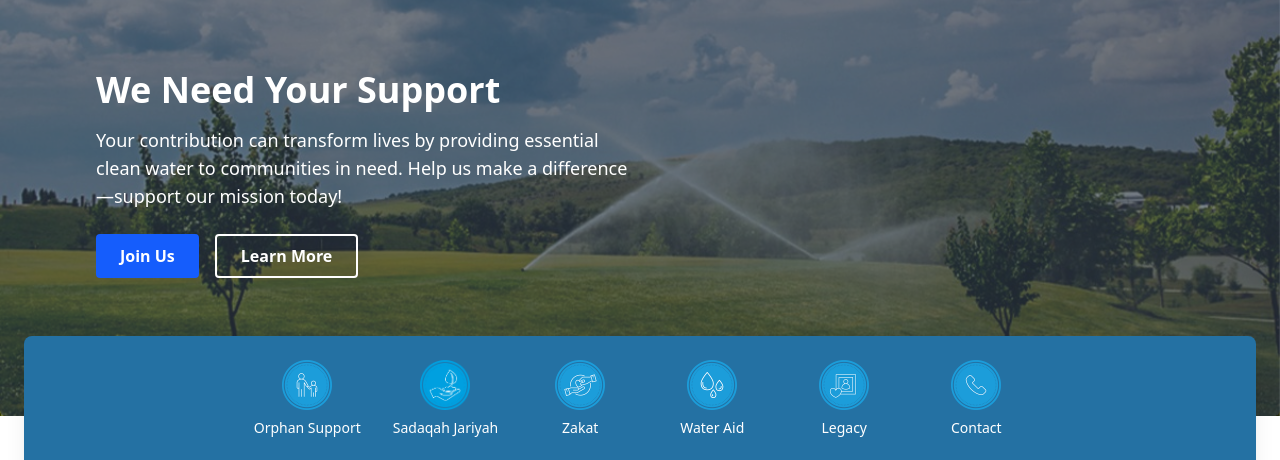
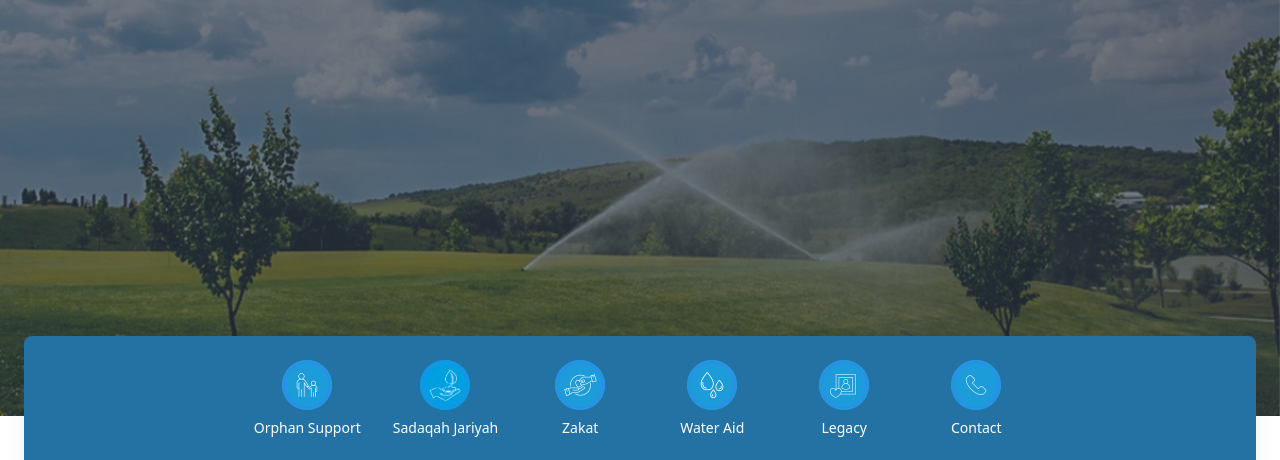
Before and after one commit to Jalal-ali/better-day, a React (Vite) app: page / in a window 1280 px wide. Shown: the part 165-625 px from the top of the page. Built offline with nearby package versions, Linux system fonts and the light colour scheme.

Commit message:
animations added

```diff
--- a/src/index.css
+++ b/src/index.css
@@ -1 +1,89 @@
 @import "tailwindcss";
+
+/* top heading */
+.fade-down-heading {
+  animation: fadeDown 1s ease-out forwards;
+  opacity: 0;
+  transform: translateY(-60px);
+}
+
+@keyframes fadeDown {
+  from {
+    opacity: 0;
+    transform: translateY(-70px);
+  }
+  to {
+    opacity: 1;
+    transform: translateY(0);
+  }
+}
+/* top para  */
+.paragraph-fade {
+  opacity: 0;
+  animation: fadeIn 1.5s ease-out forwards;
+  animation-delay: 0.3s; /* Optional delay */
+}
+
+@keyframes fadeIn {
+  from { opacity: 0; }
+  to { opacity: 1; }
+}
+/* fade right animation  */
+.fade-right {
+  opacity: 0;
+  transform: translateX(-90px);
+  animation: fadeRight 0.8s cubic-bezier(0.22, 1, 0.36, 1) forwards;
+}
+
+@keyframes fadeRight {
+  to {
+    opacity: 1;
+    transform: translateX(0);
+  }
+}
+
+/* slide right  */
+.slide-right {
+  opacity: 0;
+  transform: translateX(-90px);
+  animation: slideRight 0.8s ease-out forwards;
+}
+
+@keyframes slideRight {
+  to {
+    opacity: 1;
+    transform: translateX(0);
+  }
+}
+
+@keyframes flip {
+  0% { transform: rotateY(0); }
+  50% { transform: rotateY(180deg); }
+  100% { transform: rotateY(0); }
+}
+
+
+/* circle icons animation  */
+.bounce-circle {
+  width: 50px;
+  height: 50px;
+  border-radius: 50%;
+  background: #3b82f6;
+  animation: gentle-fall 0.8s cubic-bezier(0.4, 0, 0.6, 1) forwards;
+  opacity: 0;
+  transform: translateY(-150px);
+}
+
+@keyframes gentle-fall {
+  0% {
+    transform: translateY(-150px);
+    opacity: 0;
+  }
+  30% {
+    opacity: 1;
+  }
+  100% {
+    transform: translateY(0);
+    opacity: 1;
+  }
+}
--- a/src/pages/Home.jsx
+++ b/src/pages/Home.jsx
@@ -62,18 +62,18 @@ const Home = () => {
     <div className="absolute inset-0 flex items-center justify-center md:justify-start px-4">
       {/* Mobile/Tablet: Centered content */}
       <div className="text-white w-full max-w-full text-center md:hidden">
-        <h2 className="text-2xl sm:text-3xl font-bold mb-2 sm:mb-3">
+        <h2 className="fade-down-heading text-2xl sm:text-3xl font-bold mb-2 sm:mb-3">
           We Need Your Support
         </h2>
-        <p className="text-sm sm:text-base mb-3 sm:mb-4 leading-tight sm:leading-normal">
+        <p className="paragraph-fade text-sm sm:text-base mb-3 sm:mb-4 leading-tight sm:leading-normal">
           Your contribution can transform lives by providing essential clean water to communities in need.
           Help us make a difference—support our mission today!
         </p>
         <div className="flex flex-col xs:flex-row justify-center gap-2 sm:gap-3">
-          <button className="bg-blue-600 hover:bg-blue-700 text-white font-medium sm:font-bold py-1.5 px-3 sm:py-2 sm:px-4 rounded text-xs sm:text-sm transition-colors whitespace-nowrap">
+          <button className="fade-right bg-blue-600 hover:bg-blue-700 text-white font-medium sm:font-bold py-1.5 px-3 sm:py-2 sm:px-4 rounded text-xs sm:text-sm transition-colors whitespace-nowrap">
             Join Us
           </button>
-          <button className="border border-white hover:bg-white hover:text-gray-800 text-white font-medium sm:font-bold py-1.5 px-3 sm:py-2 sm:px-4 rounded text-xs sm:text-sm transition-colors whitespace-nowrap">
+          <button className="fade-right border border-white hover:bg-white hover:text-gray-800 text-white font-medium sm:font-bold py-1.5 px-3 sm:py-2 sm:px-4 rounded text-xs sm:text-sm transition-colors whitespace-nowrap">
             Learn More
           </button>
         </div>
@@ -81,16 +81,16 @@ const Home = () => {
 
       {/* Desktop: Original left-aligned content */}
       <div className="hidden md:block text-white max-w-[50%] pl-10 lg:pl-20">
-        <h2 className="text-3xl lg:text-4xl font-bold mb-4">We Need Your Support</h2>
-        <p className="text-lg mb-6">
+        <h2 className="fade-down-heading text-3xl lg:text-4xl font-bold mb-4">We Need Your Support</h2>
+        <p className="paragraph-fade text-lg mb-6">
           Your contribution can transform lives by providing essential clean water to communities in need.
           Help us make a difference—support our mission today!
         </p>
         <div className="flex space-x-4">
-          <button className="bg-blue-600 hover:bg-blue-700 text-white font-bold py-2 px-6 rounded transition-colors">
+          <button className="fade-right bg-blue-600 hover:bg-blue-700 text-white font-bold py-2 px-6 rounded transition-colors">
             Join Us
           </button>
-          <button className="border-2 border-white hover:bg-white hover:text-gray-800 text-white font-bold py-2 px-6 rounded transition-colors">
+          <button className="fade-right border-2 border-white hover:bg-white hover:text-gray-800 text-white font-bold py-2 px-6 rounded transition-colors">
             Learn More
           </button>
         </div>
@@ -112,9 +112,14 @@ const Home = () => {
       {/* Navigation Links */}
       <div className="overflow-x-auto mb-4 md:mb-6 scrollbar-hide">
         <div className="flex space-x-4 md:space-x-8 w-max md:w-full md:justify-center">
-          {['Orphan Support', 'Sadaqah Jariyah', 'Zakat', 'Water Aid', 'Legacy', 'Contact'].map((item) => (
+         {['Orphan Support', 'Sadaqah Jariyah', 'Zakat', 'Water Aid', 'Legacy', 'Contact'].map((item, index) => (
   <div key={item} className="flex flex-col items-center min-w-[80px] md:min-w-[100px]">
-              <div className="w-auto rounded-full flex items-center justify-center mb-1 md:mb-2">
+    <div
+      className="bounce-circle w-auto rounded-full flex items-center justify-center mb-1 md:mb-2"
+      style={{
+        animationDelay: `${index * 0.15}s` // Use index instead of item
+      }}
+    >
       <img
         src={iconMap[item]}
         alt={item}
@@ -223,7 +228,10 @@ const Home = () => {
               <div
                 key={index}
                 data-aos={index === 0 ? 'fade-right' : index === 1 ? 'flip-left' : 'fade-left'}
-                className="bg-white p-6 rounded-lg shadow-lg aos-init"
+                className="slide-right bg-white p-6 rounded-lg shadow-lg aos-init"
+                style={{
+            animationDelay: `${index * 0.5}s` // 0.2s delay between each
+          }}
               >
                 <img
                   alt={card.title}
```
Lines whose indentation alone changed are shown as unchanged.
